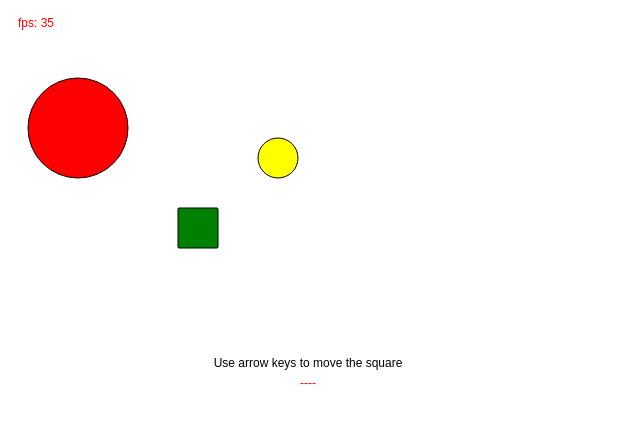
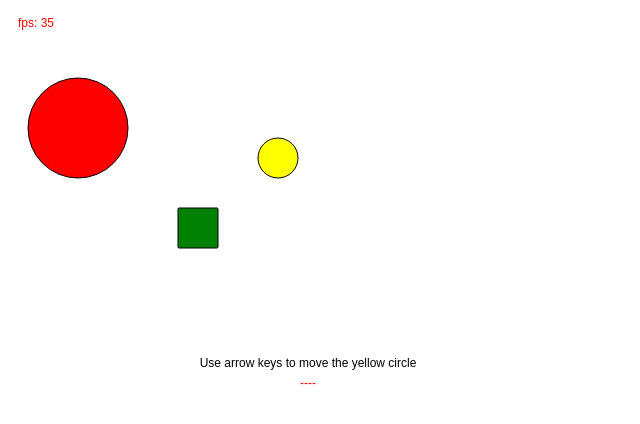
Before and after one commit to rogeriolino/mangame, a plain HTML site: page examples/collision.html in a window 1280 px wide. Shown: the full height of the page, 0-640 px from the left. Drawn offline with Linux system fonts and the light colour scheme.

Commit message:
some improvements

```diff
--- a/examples/collision.html
+++ b/examples/collision.html
@@ -31,7 +31,7 @@ window.onload = function() {
                 this.circle.stroke.color("black");
                 this.circle.fill.color("red");
 
-                this.description = new Text(game.canvas, game.canvas.width() / 2, game.canvas.height() - 50, "Use arrow keys to move the square");
+                this.description = new Text(game.canvas, game.canvas.width() / 2, game.canvas.height() - 50, "Use arrow keys to move the yellow circle");
                 this.description.align("center");
 
                 this.collLabel = new Text(game.canvas, game.canvas.width() / 2, game.canvas.height() - 30, "----");
```
